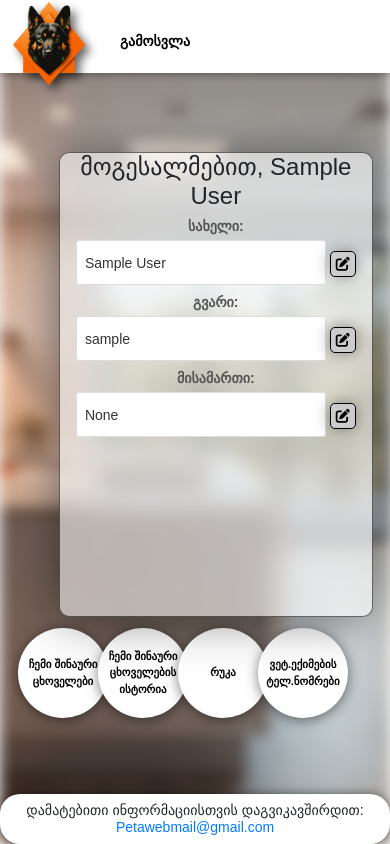
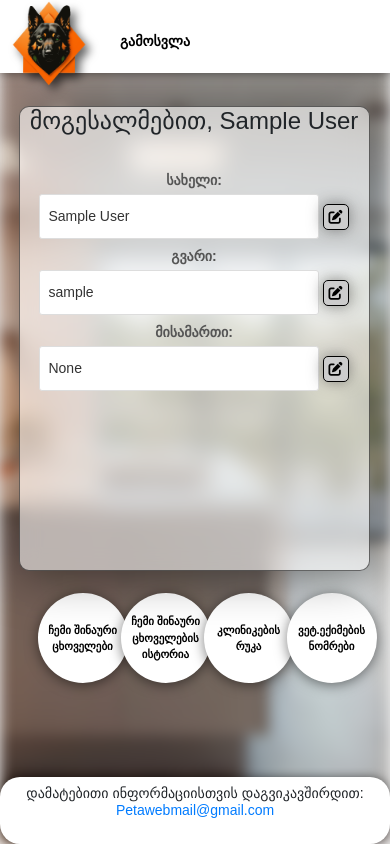
Before and after one commit to guro199811/peta-repo, a Flask app: page /verification in a window 390 px wide. Run offline with Flask 3, Linux system fonts and the light colour scheme; the visitor is signed in with stand-in values (Sample User, id 1); some libraries are stand-ins or nearby versions.

Commit message:
finished working on owner menu responsiveness

```diff
--- a/web-files/website/static/css/main.css
+++ b/web-files/website/static/css/main.css
@@ -448,9 +448,9 @@ footer {
 }
 
 .box-menu {
-  width: auto !important;
-  flex: 1;
+  width: 100% !important;
   padding: 20px;
+  display:block;
   background-color: #F5F5F5;
   border-radius: 10px;
   box-shadow:0px 2px 50px 0px rgba(0, 0, 0, 0.5);
@@ -1802,6 +1802,16 @@ nav{
 }
 
 
+ /* Select */
+ .owner-container .box-menu .table-sortable tbody tr td select{
+  width:100% !important;
+ }
+
+ /* Input */
+ .owner-container .box-menu .table-sortable tbody tr td input[type=date]{
+  width:100% !important;
+ }
+
 /* ##################################### */
 /* media fixes for different resolutions */
 /* ##################################### */
@@ -2116,6 +2126,37 @@ nav{
     top:39px !important;
     }
 
+ .owner-container .buttons{
+  top:578px !important;
+  transform:translatex(0px) translatey(0px);
+ }
+
+ /* Link */
+ .owner-container .buttons a{
+  top:0px !important;
+ }
+  /* Owner container */
+  .owner-container{
+    flex-direction:column;
+    flex-wrap:nowrap;
+    justify-content:center;
+    align-items:center;
+   }
+
+   /* Box menu */
+   .owner-container .box-menu{
+    left:-50px;
+    top:-110px !important;
+    width:90% !important;
+    margin-right:0px;
+    margin-left:0px;
+   }
+
+   /* Buttons */
+   .owner-container .buttons{
+    top:540px !important;
+   }
+
     }
 
 @media (max-width: 415px) {
@@ -2188,4 +2229,73 @@ nav{
   margin-top:-5px;
  }
 
-  }
+ .owner-container .buttons{
+  top:578px !important;
+  transform:translatex(0px) translatey(0px);
+ }
+
+ /* Link */
+ .owner-container .buttons a{
+  top:0px !important;
+ }
+
+
+  }
+
+
+  @media (max-width:1200px){
+
+    /* Box menu */
+    .owner-container .box-menu{
+     width:100% !important;
+    }
+
+   }
+
+   @media (max-width:768px){
+
+    /* Box menu */
+    .owner-container .box-menu{
+     width:90% !important;
+    }
+     /* Pet info */
+ .pet-actions form .pet-info{
+  line-height:17px;
+ }
+
+ /* Link */
+ .owner-container .box-menu .pet-list-bg .pets-list ul a{
+  width:54% !important;
+  height:auto !important;
+ }
+
+}
+
+
+   @media (max-width:415px){
+
+    /* Box menu */
+    .owner-container .box-menu{
+     margin-left:0px;
+     margin-right:0px;
+     width:90%;
+     top:-145px !important;
+     left:14px;
+    }
+
+    /* Buttons */
+    .owner-container .buttons{
+     top:440px !important;
+     transform:translatex(0px) translatey(0px);
+     justify-content:center;
+    }
+
+    /* Link */
+    .owner-container .buttons a{
+     margin-left:17px;
+    }
+    footer{
+      height:67px !important;
+     }
+
+   }
--- a/web-files/website/templates/login/owner.html
+++ b/web-files/website/templates/login/owner.html
@@ -17,9 +17,9 @@
     <!-- ბმული 2: ჩემი ცხოველების ჩამონათვალი -->
     <a href="{{ url_for('general_logic.owner_logic', action=2) }}" class="square-button">ჩემი შინაური ცხოველების ისტორია</a>
     <!-- ბმული 3: ვეტერინარული კლინიკები ჩემს ახლოს -->
-    <a href="{{ url_for('general_logic.owner_logic', action=3) }}" class="square-button">რუკა</a>
+    <a href="{{ url_for('general_logic.owner_logic', action=3) }}" class="square-button">კლინიკების რუკა</a>
     <!-- ბმული 4: ვეტერინარების ტელეფონის ნომრები -->
-    <a href="{{ url_for('general_logic.owner_logic', action=4) }}" class="square-button">ვეტ.ექიმების ტელ.ნომრები</a>
+    <a href="{{ url_for('general_logic.owner_logic', action=4) }}" class="square-button">ვეტ.ექიმების ნომრები</a>
   </div>
   <!-- აქ არის box-menu ლოგიკა -->
   <div class="box-menu">
@@ -46,7 +46,7 @@
       <div class="pet-list-bg">
         <div class="pets-list">
           {% if pets %}
-          <h2>თქვენი შინაური ცხოველები</h2>
+          <h3>თქვენი შინაური ცხოველები</h3>
             <ul>
               {% for pet, pet_species, pet_breed in pets %}
                 <li>
@@ -70,17 +70,17 @@
                   </div>
                 </li>
               {% endfor %}
-              <a class="submit-style" href="{{ url_for('general_logic.owner_logic', action=5) }}">ახალი შინაური ცხოველის დამატება</a>
+              <a class="submit-style" href="{{ url_for('general_logic.owner_logic', action=5) }}">დამატება</a>
             </ul>
           {% else %}
-          <h2>თქვენ არ გყავთ შინაური ცხოველები დარეგისტრირებული</h2>
+          <h3>თქვენ არ გყავთ შინაური ცხოველები დარეგისტრირებული</h3>
           <a class="novalue submit-style" href="{{ url_for('general_logic.owner_logic', action=5) }}">შინაური ცხოველების დამატება</a>
           {% endif %}
         </div>
       </div>
   {% elif action == 2 %}
     {% if pet_history %}
-    <h2 style="text-align:center">შინაური ცხოველის(ების) ისტორია</h2>
+    <h3 style="text-align:center">ისტორია</h3>
       <table class="table table-sortable">
         <thead>
           <tr>
@@ -130,7 +130,7 @@
           {% endfor %}
         </tbody>
       </table>
-      <a class="novalue submit-style" href="{{ url_for('general_logic.owner_logic', action=6) }}">ახალი ისტორიის დამატება</a>
+      <a class="submit-style" href="{{ url_for('general_logic.owner_logic', action=6) }}">ახალი ისტორიის დამატება</a>
   {% else %}
   <h2 style="text-align:center">თქვენ არ გაქვთ შინაური ცხოველების ისტორია</h2>
   <a class="novalue submit-style" href="{{ url_for('general_logic.owner_logic', action=6) }}">ისტორიის დამატება</a>
```
Also changed, not shown: 3 other files.
